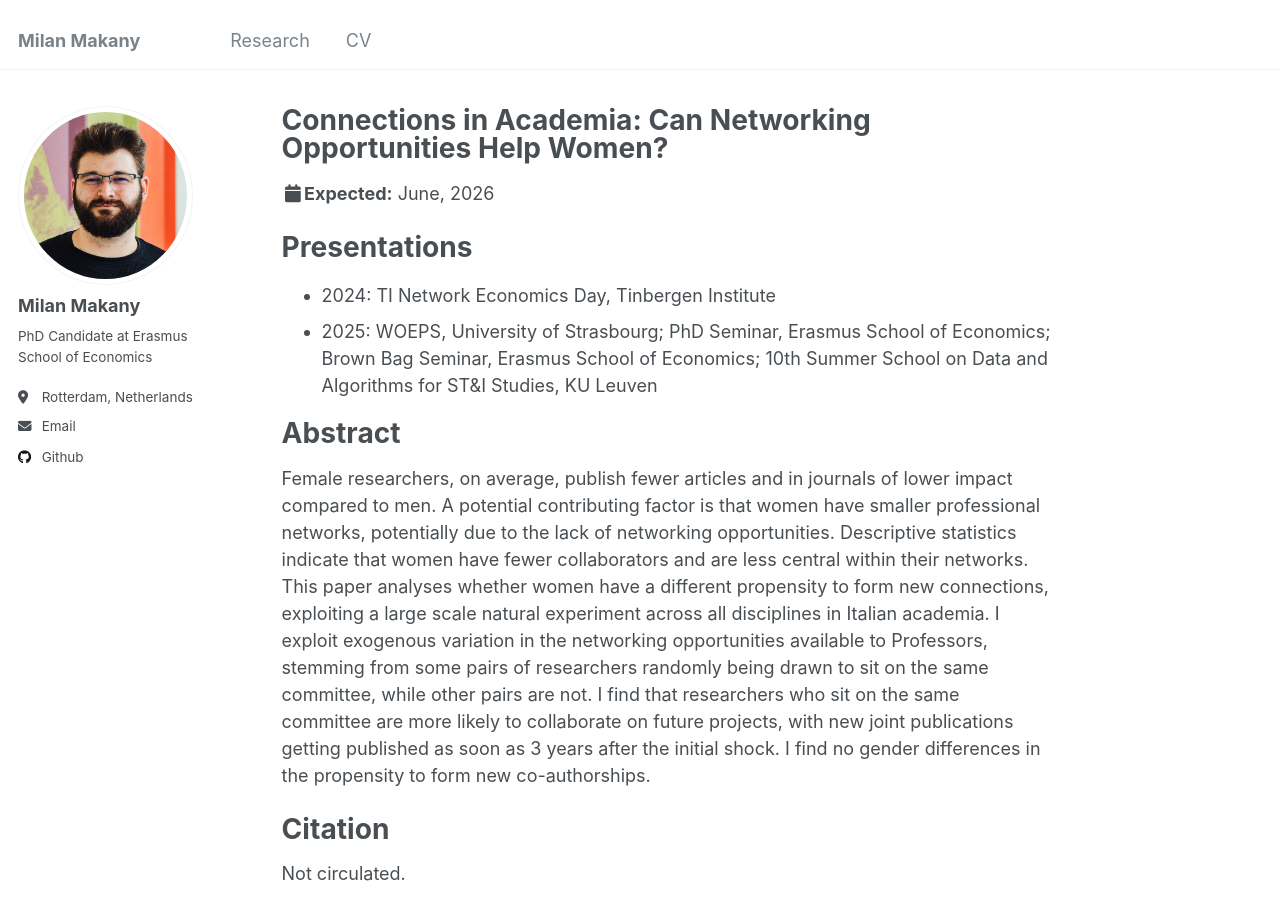
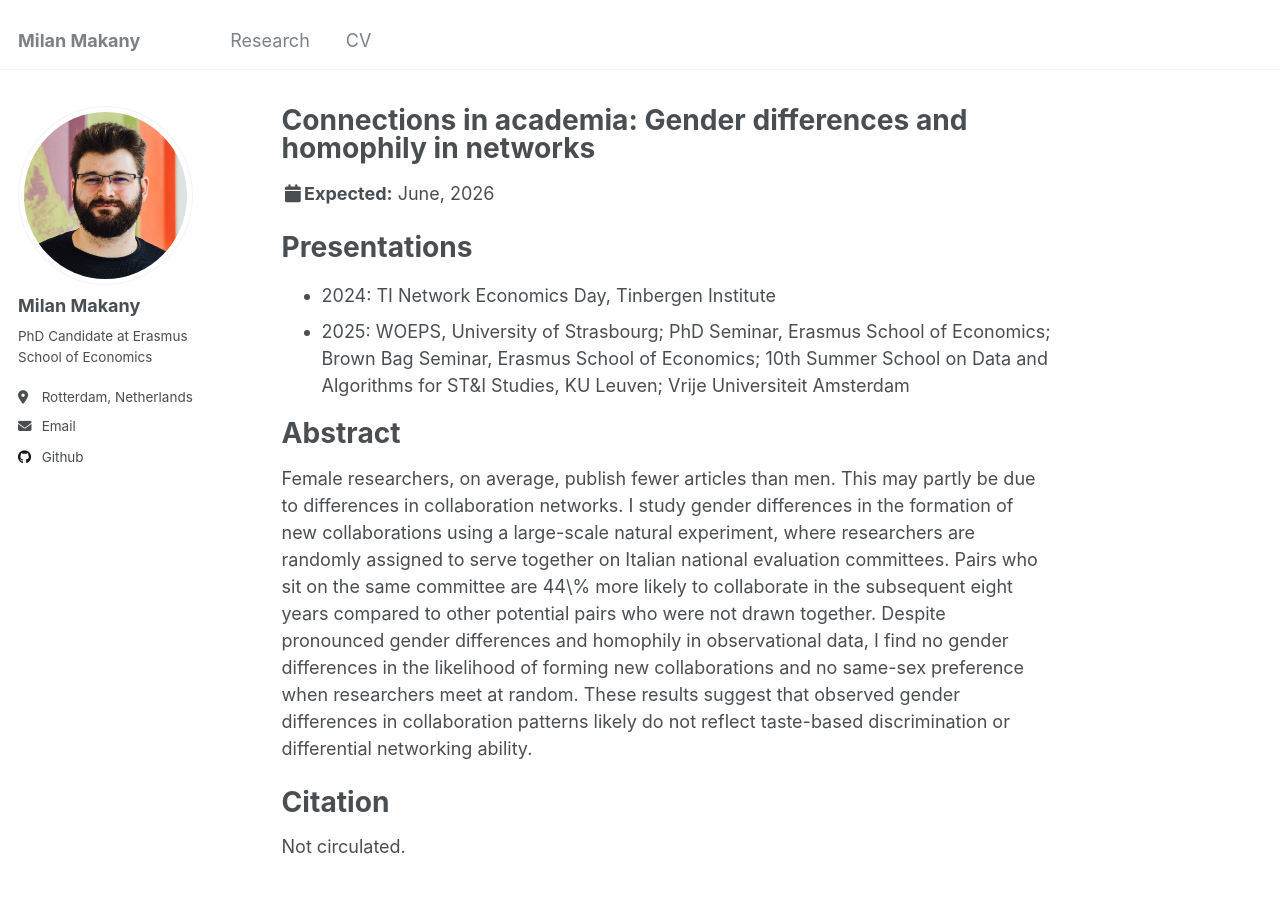
Before and after one commit to makany-milan/makany-milan.github.io, a Jekyll site: the page built from _publications/networks.md, in a window 1280 px wide and 900 px high. Built offline with Jekyll 4.4.1, drawn with Linux system fonts in a browser that asks for light colours.

Commit message:
updated talks

```diff
--- a/_publications/networks.md
+++ b/_publications/networks.md
@@ -1,5 +1,5 @@
 ---
-title: "Connections in Academia: Can Networking Opportunities Help Women?"
+title: "Connections in academia: Gender differences and homophily in networks"
 collection: publications
 category: progress
 permalink: /research/makany_networks
@@ -14,11 +14,11 @@ citation: #'Makany M. (2025): “Connections in Academia: Can Networking Opportu
 
 # Presentations
  - 2024: TI Network Economics Day, Tinbergen Institute
- - 2025: WOEPS, University of Strasbourg; PhD Seminar, Erasmus School of Economics; Brown Bag Seminar, Erasmus School of Economics; 10th Summer School on Data and Algorithms for ST&I Studies, KU Leuven
+ - 2025: WOEPS, University of Strasbourg; PhD Seminar, Erasmus School of Economics; Brown Bag Seminar, Erasmus School of Economics; 10th Summer School on Data and Algorithms for ST&I Studies, KU Leuven; Vrije Universiteit Amsterdam
 
 # Abstract
 
-Female researchers, on average, publish fewer articles and in journals of lower impact compared to men. A potential contributing factor is that women have smaller professional networks, potentially due to the lack of networking opportunities. Descriptive statistics indicate that women have fewer collaborators and are less central within their networks. This paper analyses whether women have a different propensity to form new connections, exploiting a large scale natural experiment across all disciplines in Italian academia. I exploit exogenous variation in the networking opportunities available to Professors, stemming from some pairs of researchers randomly being drawn to sit on the same committee, while other pairs are not. I find that researchers who sit on the same committee are more likely to collaborate on future projects, with new joint publications getting published as soon as 3 years after the initial shock. I find no gender differences in the propensity to form new co-authorships.
+Female researchers, on average, publish fewer articles than men. This may partly be due to differences in collaboration networks. I study gender differences in the formation of new collaborations using a large-scale natural experiment, where researchers are randomly assigned to serve together on Italian national evaluation committees. Pairs who sit on the same committee are 44\% more likely to collaborate in the subsequent eight years compared to other potential pairs who were not drawn together. Despite pronounced gender differences and homophily in observational data, I find no gender differences in the likelihood of forming new collaborations and no same-sex preference when researchers meet at random. These results suggest that observed gender differences in collaboration patterns likely do not reflect taste-based discrimination or differential networking ability.
 
 # Citation
 
```
Also changed, not shown: _pages/cv.md (+1 -1 lines).
